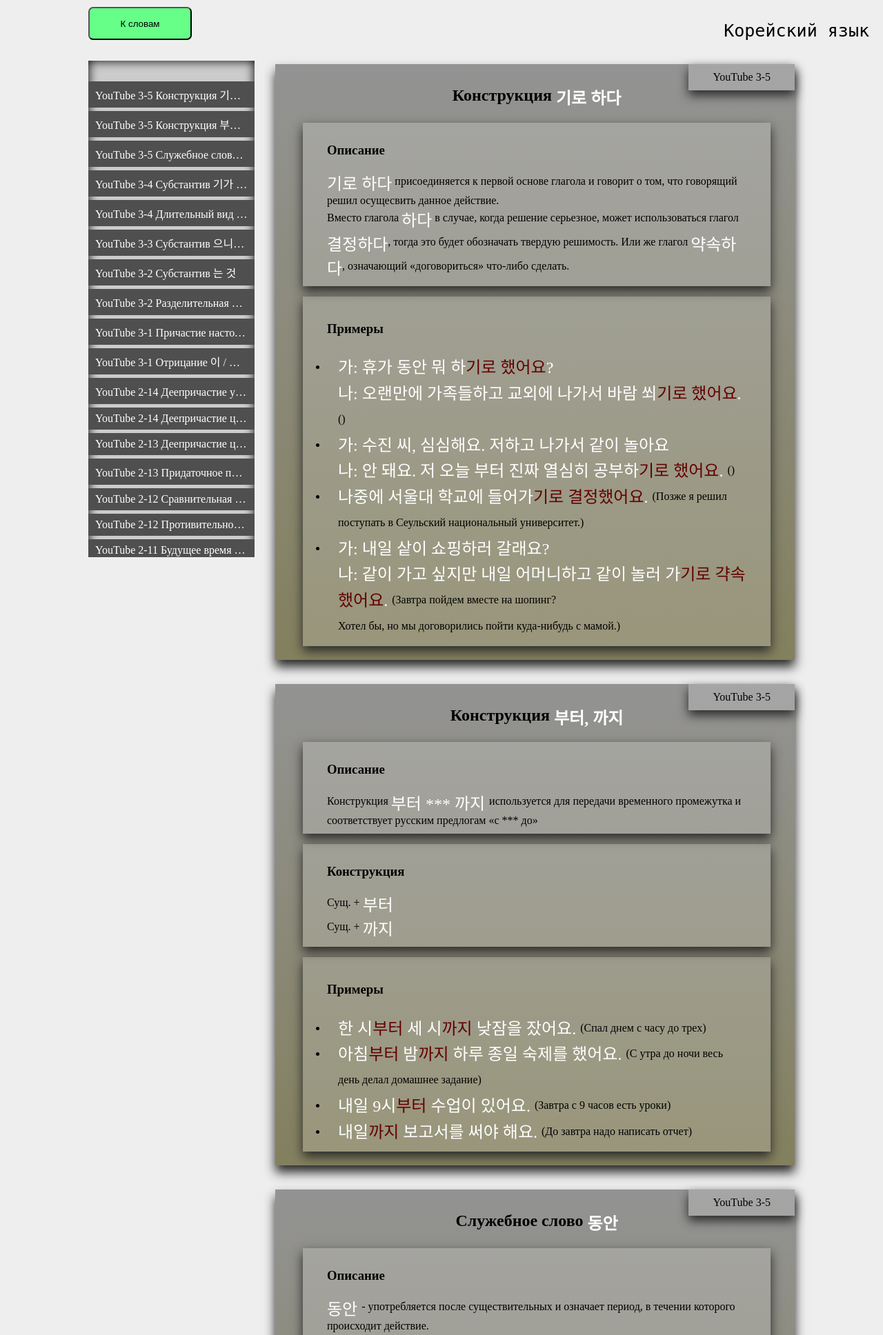
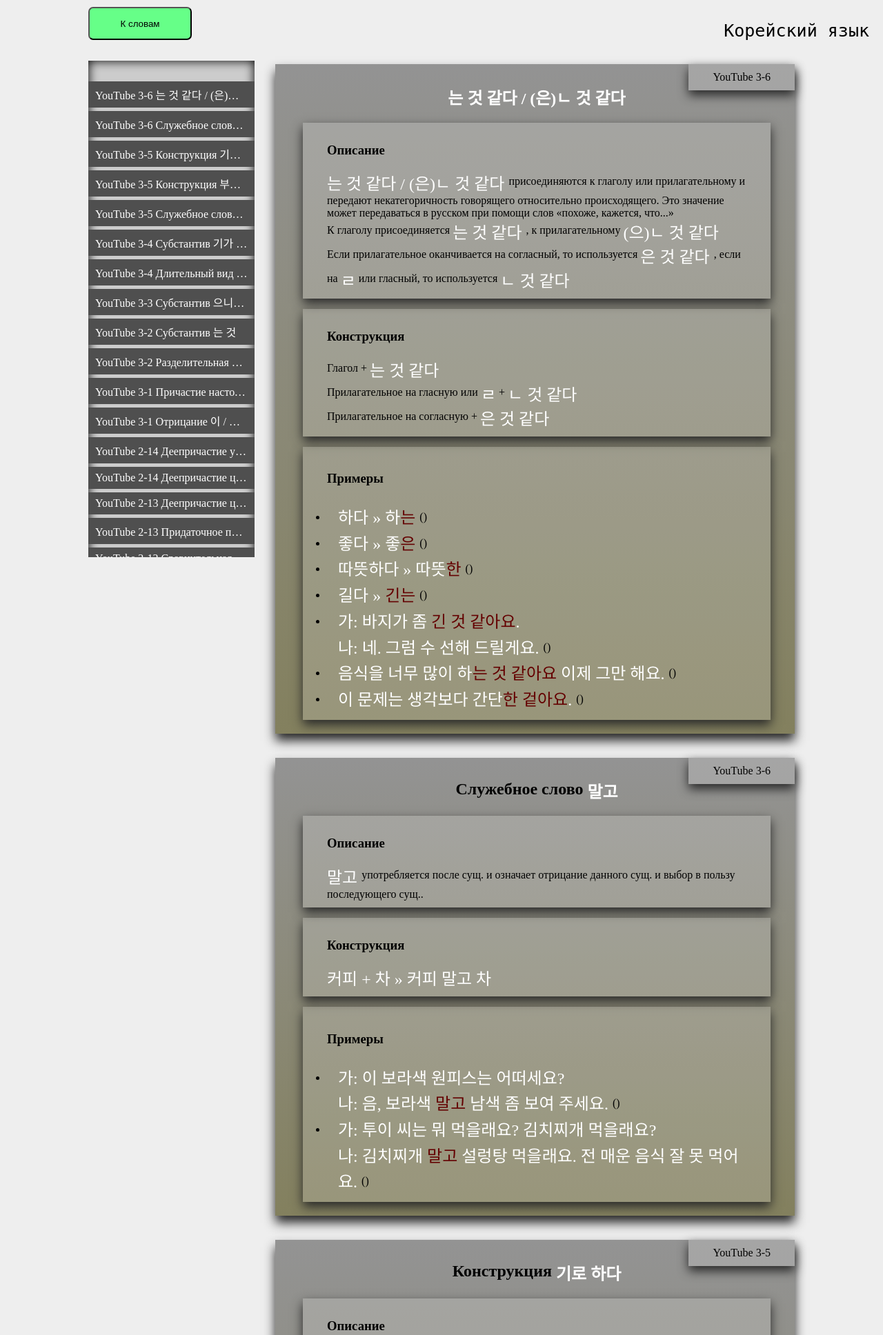
Before and after one commit to zinchuk0480/korean, a Python web app: template templates/rules.html in a window 1280 px wide. Shown: the top 1936 px of the page at 69% size. Run offline with Jinja, Linux system fonts and the light colour scheme; the template is opened without the code that fills it, so the values that code supplies are empty.

Commit message:
new words and rules 3-6

```diff
--- a/templates/rules.html
+++ b/templates/rules.html
@@ -77,6 +77,114 @@
 			</section>
 		</article>
 		-->
+
+
+		<article>
+			<section class="article__block leson_number">
+				<span class="lesson_number_text">
+					<a class="lesson_link" href="https://youtu.be/useb5lrv-_Y?t=256" target="_blank"> YouTube 3-6 </a>
+				</span>
+			</section>
+			<h2 class="article_title">   <span class="big_size"> 는 것 같다 / (은)ㄴ 것 같다 </span> </h2>
+			<section class="article__block description">
+				<h3> Описание </h3>
+				<span class="big_size"> 는 것 같다 / (은)ㄴ 것 같다 </span> присоединяются к глаголу или прилагательному и передают некатегоричность говорящего относительно происходящего. Это значение может передаваться в русском при помощи слов «похоже, кажется, что...» <br />
+				К глаголу присоединяется <span class="big_size"> 는 것 같다 </span>, к прилагательному <span class="big_size"> (으)ㄴ 것 같다 </span> <br />
+				Если прилагательное оканчивается на согласный, то используется <span class="big_size"> 은 것 같다 </span>, если на <span class="big_size">ㄹ</span> или гласный, то используется <span class="big_size">ㄴ 것 같다</span>
+			</section>
+			<section class="article__block construction">
+				<h3> Конструкция </h3>
+				Глагол + <span class="big_size"> 는 것 같다 </span> <br />
+				Прилагательное на гласную или <span class="big_size">ㄹ</span> + <span class="big_size"> ㄴ 것 같다 </span> <br />
+				Прилагательное на согласную + <span class="big_size"> 은 것 같다 </span> <br />
+			</section>
+			<section class="article__block line_text">
+				<h3> Примеры </h3>
+				<ul class="section__list">
+					<li class="section__list-element">
+						<span class="big_size">
+							하다 <span class="transform"> » </span> 하<span class="red_text">는</span>
+						</span>
+						<span class="translate">()</span>
+					</li>
+					<li class="section__list-element">
+						<span class="big_size">
+							좋다 <span class="transform"> » </span> 좋<span class="red_text">은</span>
+						</span>
+						<span class="translate">()</span>
+					</li>
+					<li class="section__list-element">
+						<span class="big_size">
+							따뜻하다 <span class="transform"> » </span> 따뜻<span class="red_text">한</span>
+						</span>
+						<span class="translate">()</span>
+					</li>
+					<li class="section__list-element">
+						<span class="big_size">
+							길다 <span class="transform"> » </span> <span class="red_text">긴는</span>
+						</span>
+						<span class="translate">()</span>
+					</li>
+					<li class="section__list-element">
+						<span class="big_size">
+							가: 바지가 좀 <span class="red_text">긴 것 같아요</span>. <br />
+							나: 네. 그럼 수 선해 드릴게요.
+						</span>
+						<span class="translate">()</span>
+					</li>
+					<li class="section__list-element">
+						<span class="big_size">
+							음식을 너무 많이 하<span class="red_text">는 것 같아요</span> 이제 그만 해요.
+						</span>
+						<span class="translate">()</span>
+					</li>
+					<li class="section__list-element">
+						<span class="big_size">
+							이 문제는 생각보다 간단<span class="red_text">한 겉아요</span>.
+						</span>
+						<span class="translate">()</span>
+					</li>
+				</ul>
+			</section>
+		</article>
+
+
+		<article>
+			<section class="article__block leson_number">
+				<span class="lesson_number_text">
+					<a class="lesson_link" href="https://youtu.be/btYU6cuE-Ek?t=178" target="_blank"> YouTube 3-6 </a>
+				</span>
+			</section>
+			<h2 class="article_title"> Служебное слово  <span class="big_size"> 말고  </span> </h2>
+			<section class="article__block description">
+				<h3> Описание </h3>
+				<span class="big_size"> 말고 </span> употребляется после сущ. и означает отрицание данного сущ. и выбор в пользу последующего сущ..
+			</section>
+			<section class="article__block construction">
+				<h3> Конструкция </h3>
+				<span class="big_size"> 커피 + 차 <span class="transform"> » </span> 커피 말고 차 </span>
+			</section>
+			<section class="article__block line_text">
+				<h3> Примеры </h3>
+				<ul class="section__list">
+					<li class="section__list-element">
+						<span class="big_size">
+							가: 이 보라색 원피스는 어떠세요? <br />
+							나: 음, 보라색 <span class="red_text">말고</span> 남색 좀 보여 주세요.
+						</span>
+						<span class="translate">()</span>
+					</li>
+					<li class="section__list-element">
+						<span class="big_size">
+							가: 투이 씨는 뭐 먹을래요? 김치찌개 먹을래요? <br />
+							나: 김치찌개 <span class="red_text">말고</span> 설렁탕 먹을래요. 전 매운 음식 잘 못 먹어요.
+						</span>
+						<span class="translate">()</span>
+					</li>
+				</ul>
+			</section>
+		</article>
+
 
 		<article>
 			<section class="article__block leson_number">
```
Also changed, not shown: 1 other file.
